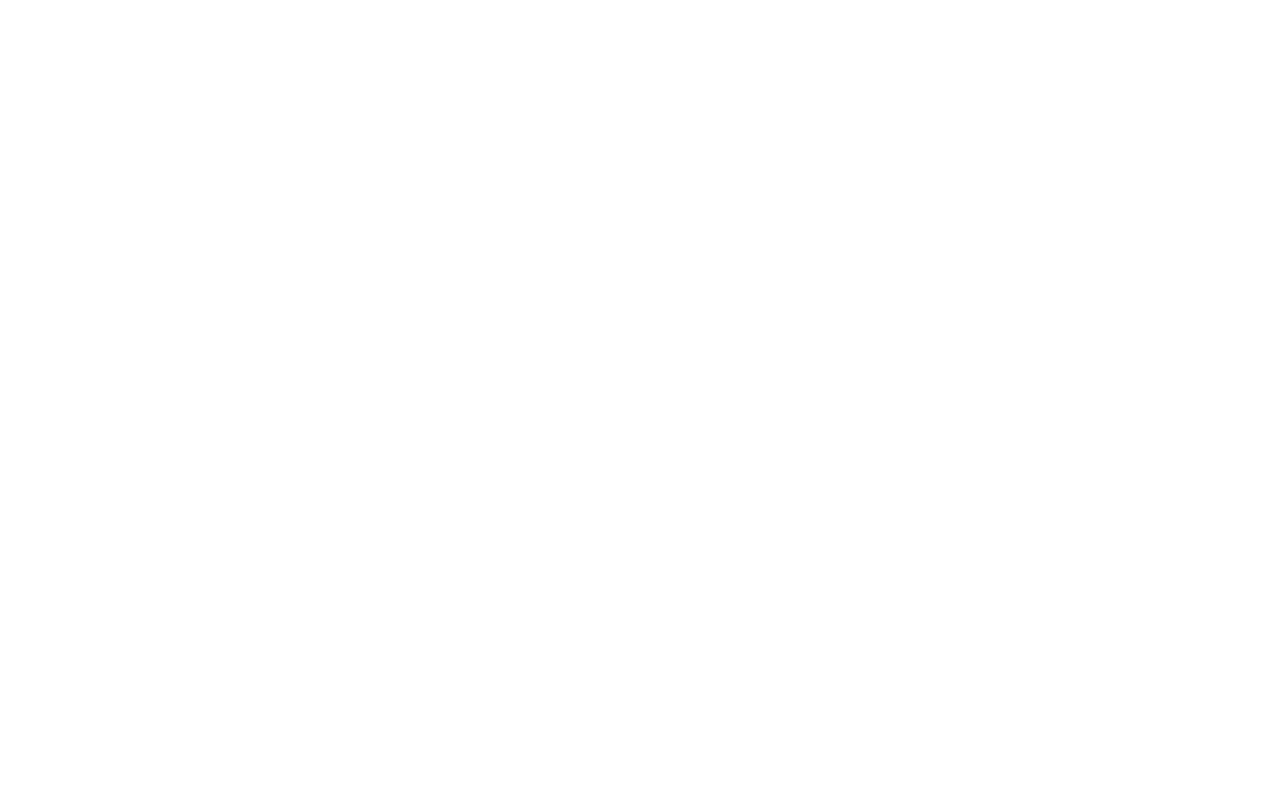
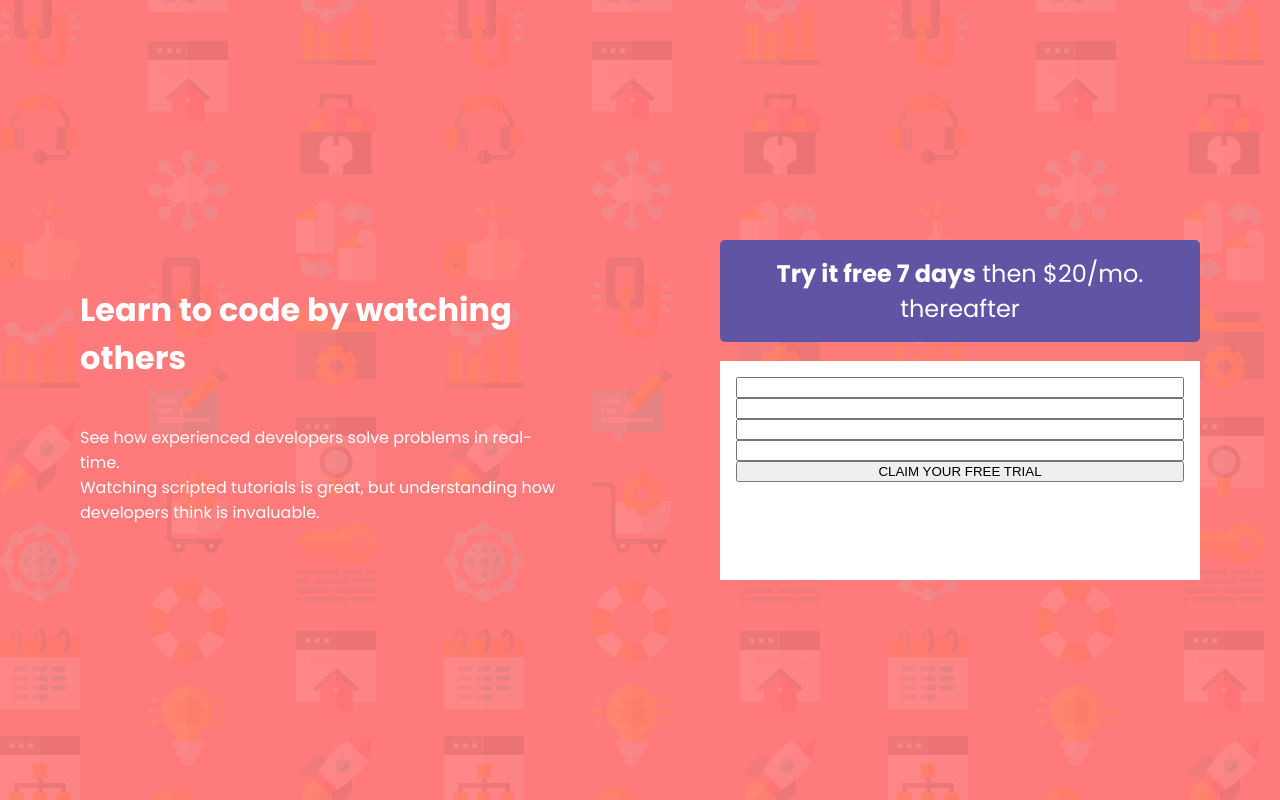
Before and after one commit to oc-garcia/react-intro-component-with-signup-form, a React (Create React App) app: page / in a window 1280 px wide. Built offline with nearby package versions, Linux system fonts and the light colour scheme.

Commit message:
advancing on layout

```diff
--- a/src/App.js
+++ b/src/App.js
@@ -1,9 +1,10 @@
+import SignUp from "./Components/SignUp";
 
 
 function App() {
   return (
     <div className="App">
-
+      <SignUp />
     </div>
   );
 }
--- /dev/null
+++ b/src/Components/SignUp/index.js
@@ -0,0 +1,32 @@
+import "./signup.css";
+
+const SignUp = () => {
+  return (
+    <main className="page-container">
+      <section className="card-container">
+        <h1>Learn to code by watching others</h1>
+        <p>
+          See how experienced developers solve problems in real-time.
+          <br></br>Watching scripted tutorials is great, but understanding how developers think is invaluable.
+        </p>
+      </section>
+      <section className="card-container">
+        <h2>
+          <strong>Try it free 7 days</strong> then $20/mo. thereafter
+        </h2>
+        <form>
+          <input />
+          <input />
+          <input />
+          <input />
+          <button>CLAIM YOUR FREE TRIAL</button>
+          <p>
+            By clicking the button you are agreeing to our <span>Terms and Services</span>
+          </p>
+        </form>
+      </section>
+    </main>
+  );
+};
+
+export default SignUp;
--- /dev/null
+++ b/src/Components/SignUp/signup.css
@@ -0,0 +1,55 @@
+@import url("https://fonts.googleapis.com/css2?family=Poppins:wght@400;500;600;700&display=swap");
+
+:root {
+  --Red: hsl(0, 100%, 74%);
+  --Green: hsl(154, 59%, 51%);
+  --Blue: hsl(248, 32%, 49%);
+  --Dark_Blue: hsl(249, 10%, 26%);
+  --Grayish_Blue: hsl(246, 25%, 77%);
+
+}
+
+.page-container {
+  display: flex;
+  justify-content: space-around;
+  align-items: center;
+  background: var(--Red);
+  width: 100vw;
+  height: 100vh;
+  background-image: url(../../../public/assets/images/bg-intro-desktop.png);
+}
+
+.card-container {
+  flex: 1;
+  display: flex;
+  flex-direction: column;
+  padding: 5rem;
+}
+
+.card-container h1{
+    color: white;
+    font-weight: 700;
+    font-size: xx-large;
+}
+
+.card-container p {
+    color: white;
+    font-weight: 300;
+}
+
+.card-container h2{
+    text-align: center;;
+    background-color: var(--Blue);
+    padding: 1rem;
+    border-radius: 5px;
+    font-weight: 300;
+    color: white;
+}
+
+.card-container form {
+    display: flex;
+    flex-direction: column;
+    padding: 1rem;
+    background-color: white;
+    justify-content: space-between;
+}
--- a/src/index.css
+++ b/src/index.css
@@ -1,13 +1,10 @@
 body {
   margin: 0;
-  font-family: -apple-system, BlinkMacSystemFont, 'Segoe UI', 'Roboto', 'Oxygen',
-    'Ubuntu', 'Cantarell', 'Fira Sans', 'Droid Sans', 'Helvetica Neue',
-    sans-serif;
+  font-family: "Poppins", sans-serif;
   -webkit-font-smoothing: antialiased;
   -moz-osx-font-smoothing: grayscale;
 }
 
 code {
-  font-family: source-code-pro, Menlo, Monaco, Consolas, 'Courier New',
-    monospace;
+  font-family: source-code-pro, Menlo, Monaco, Consolas, "Courier New", monospace;
 }
```
